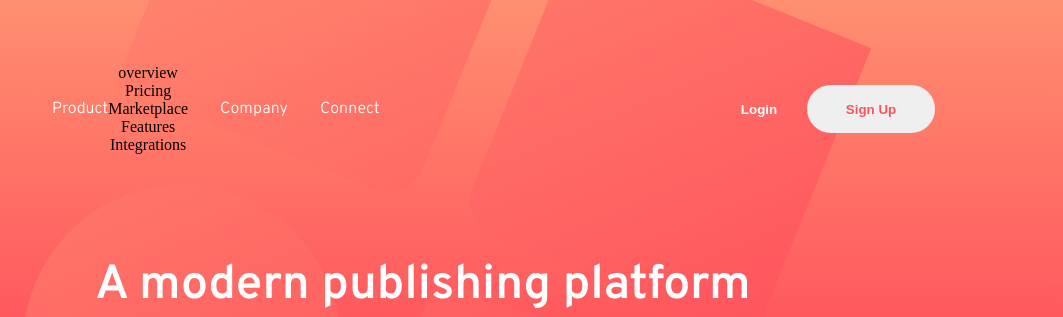
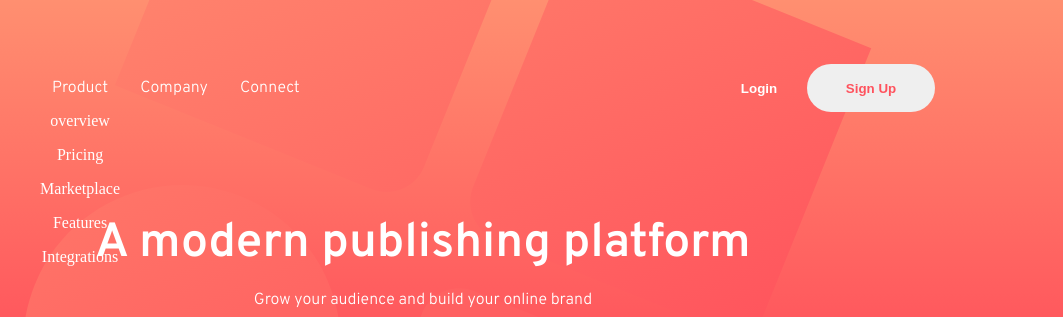
Before and after one commit to caetano-dev/blogr-landing-page, a plain HTML site: page index.html in a window 1280 px wide. Both pictures are taken after a click on the element "Product". Shown: the top 317 px of the page, 217-1280 px from the left. Drawn offline with Linux system fonts and the light colour scheme.

Commit message:
Styles for navbar

```diff
--- a/styles.css
+++ b/styles.css
@@ -50,6 +50,10 @@ p {
 }
 ul {
   list-style: none;
+}
+li{
+  padding-bottom: 1rem;
+  cursor: pointer;
 }
 .intro {
   background-color: var(--Very-light-red);
@@ -117,8 +121,11 @@ header {
   display: none;
 }
 .option-active {
+  color: var(--White);
   display: flex !important;
   flex-direction: column;
+  position: absolute;
+  top: 3rem;
 }
 .productCheckbox:checked ~ #productList,
 .companyCheckbox:checked ~ #companyList,
```
